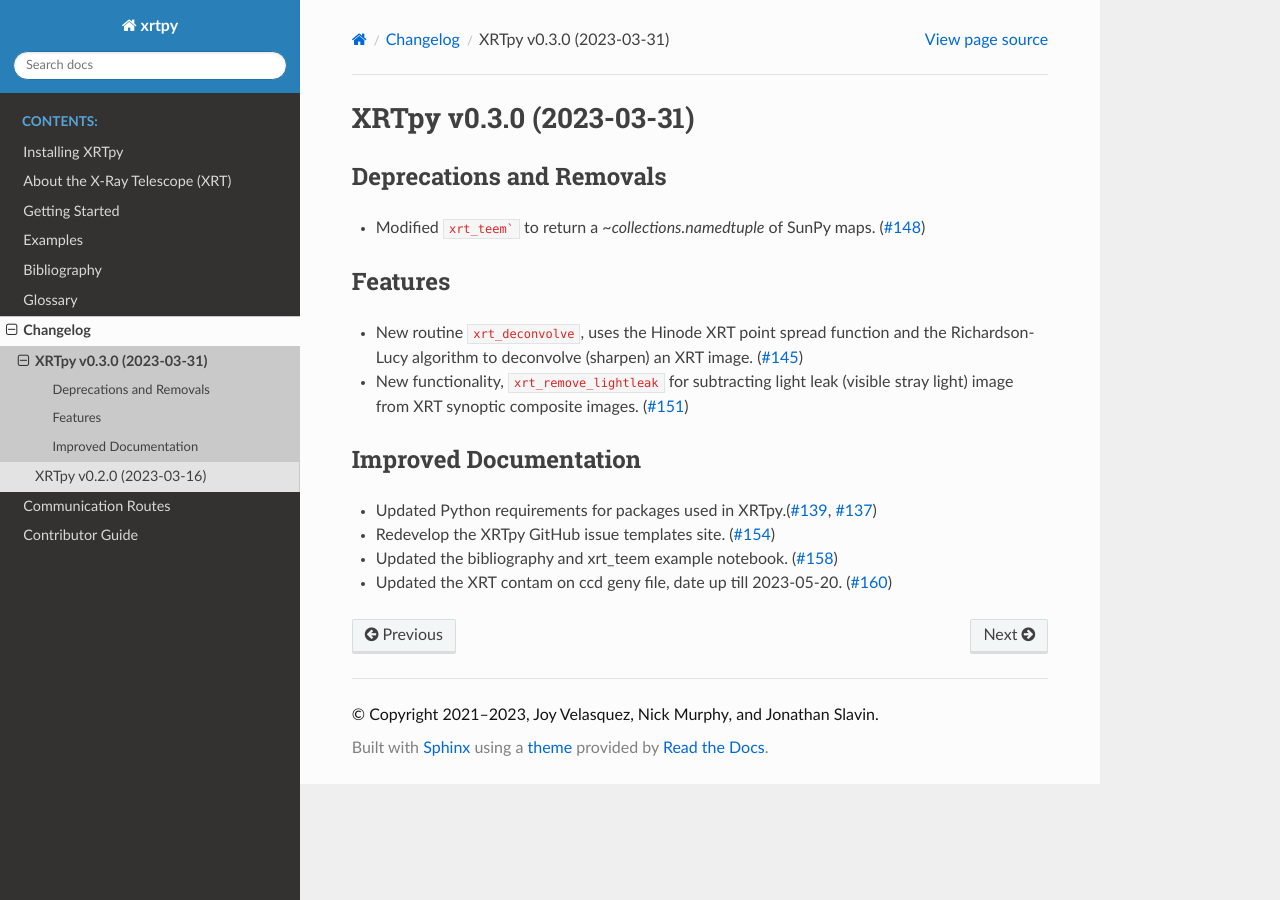
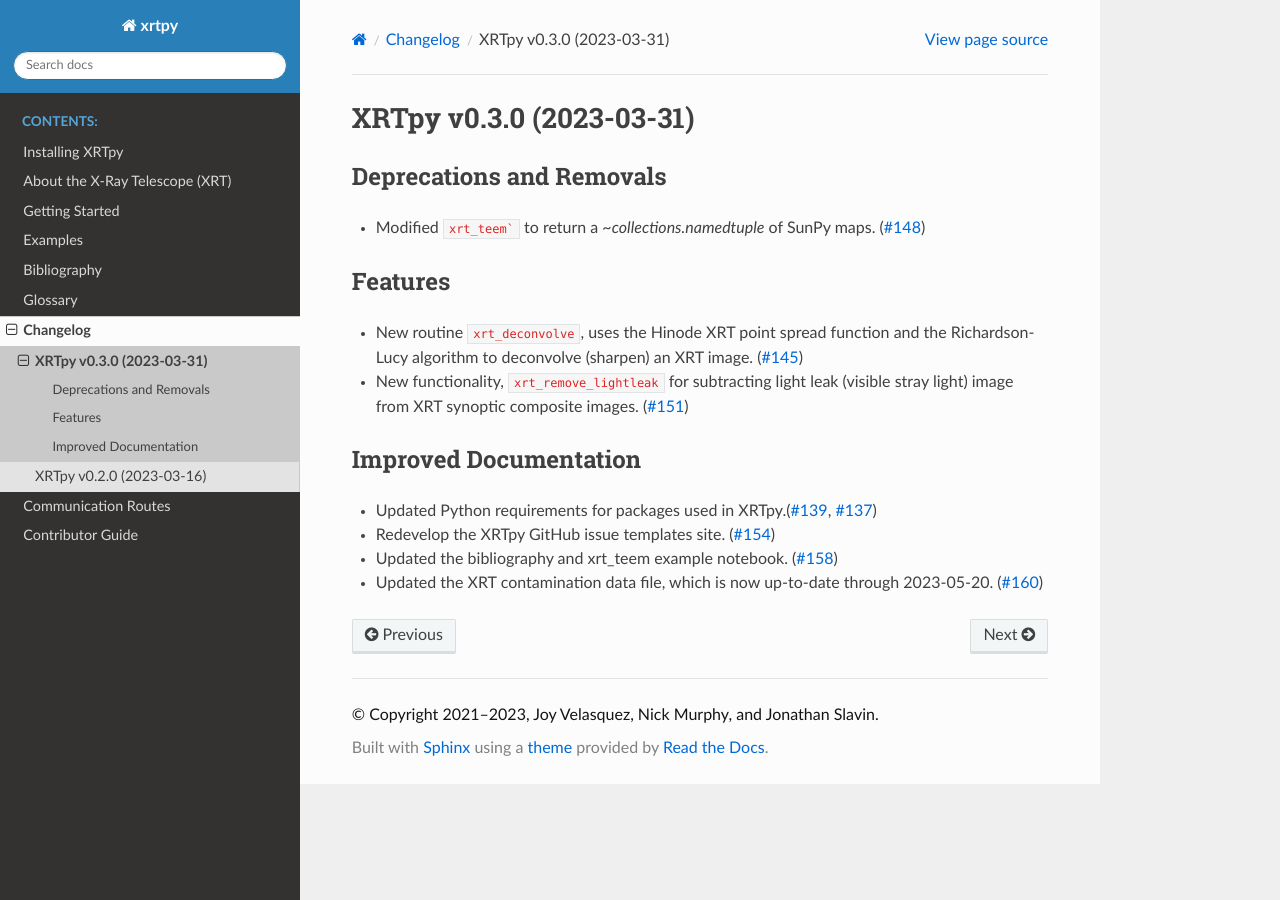
Before and after one commit to HinodeXRT/xrtpy, a Sphinx documentation site: the page built from docs/changelog/0.3.0.rst, in a window 1280 px wide. Built offline with Sphinx 7.4.7 and the Read the Docs theme 2.0.0, drawn with Linux system fonts in a browser that asks for light colours; pages that are not in the unit, such as notebooks, are missing from menus.

Commit message:
Update docs/changelog/0.3.0.rst
Co-authored-by: Nick Murphy <namurphy@cfa.harvard.edu>

```diff
--- a/docs/changelog/0.3.0.rst
+++ b/docs/changelog/0.3.0.rst
@@ -18,4 +18,4 @@ Improved Documentation
 - Updated Python requirements for packages used in XRTpy.(:pr:`139,137`)
 - Redevelop the XRTpy GitHub issue templates site. (:pr:`154`)
 - Updated the bibliography and xrt_teem example notebook. (:pr:`158`)
-- Updated the XRT contam on ccd geny file, date up till 2023-05-20. (:pr:`160`)
+- Updated the XRT contamination data file, which is now up-to-date through 2023-05-20. (:pr:`160`)
```
